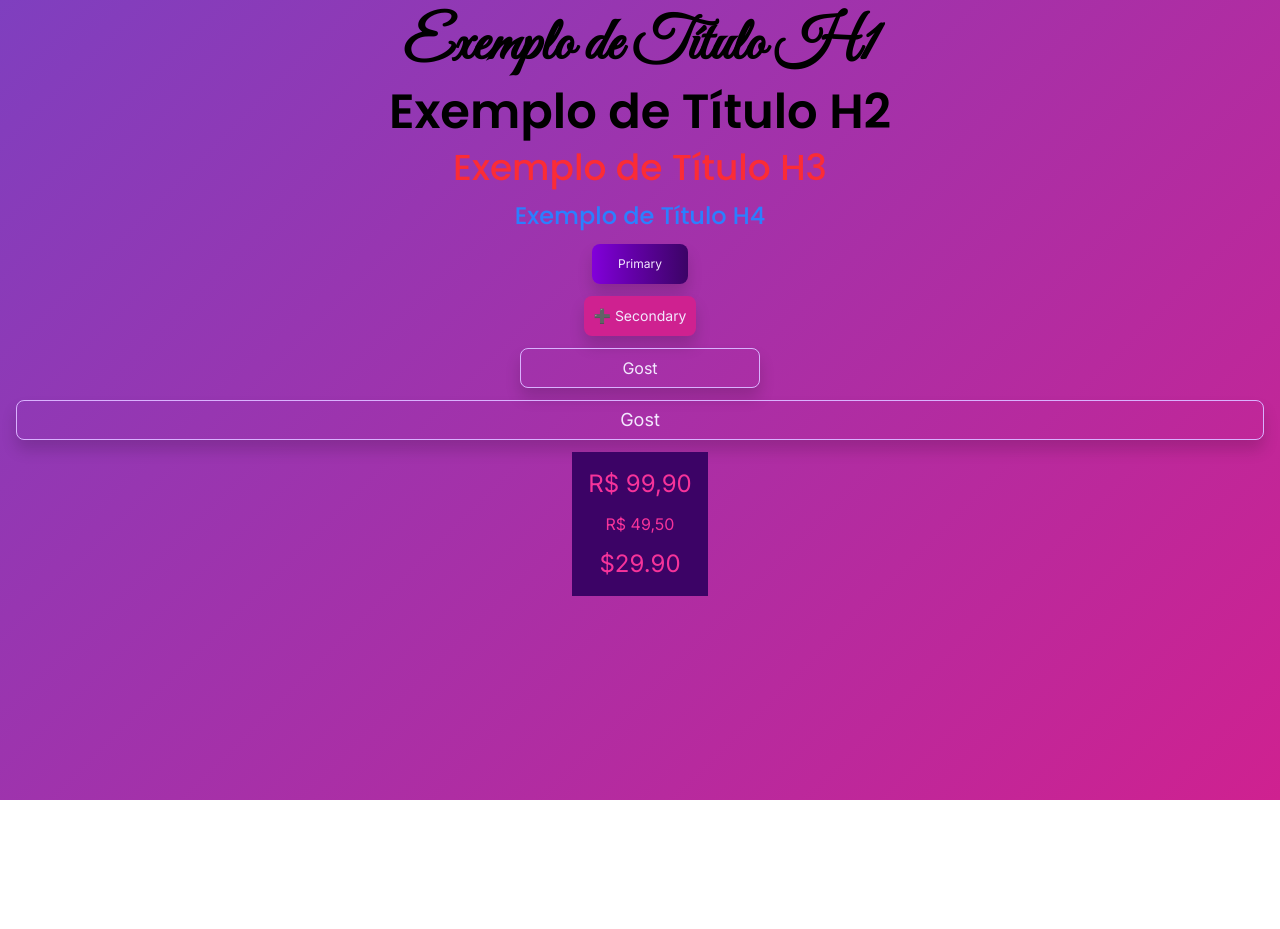
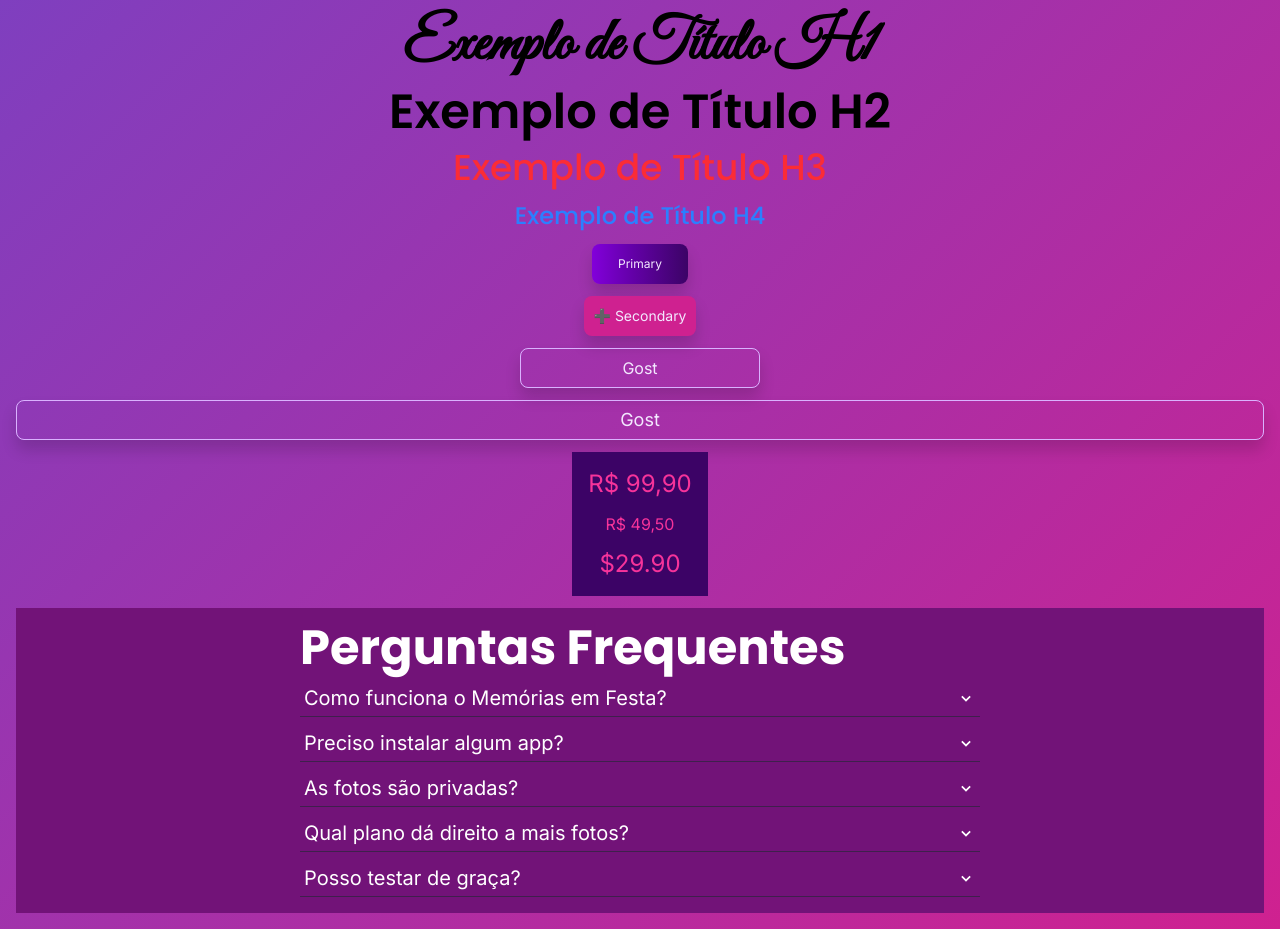
Before and after one commit to kelvincharlesdev/memorias-em-festa, a Next.js app: page / in a window 1280 px wide. Before the commit the page ends 800 px from the top, so only its background shows below. Built offline with nearby package versions, Linux system fonts and the light colour scheme.

Commit message:
feat: add Accordion component with FAQ functionality

```diff
--- a/package.json
+++ b/package.json
@@ -17,6 +17,7 @@
     "next": "15.3.5",
     "react": "^19.0.0",
     "react-dom": "^19.0.0",
+    "react-icons": "^5.5.0",
     "tailwind-variants": "^1.0.0"
   },
   "devDependencies": {
--- a/src/app/page.tsx
+++ b/src/app/page.tsx
@@ -1,3 +1,5 @@
+
+import { Accordion } from '@/components/Accordion';
 import { Button } from '@/components/Button';
 import { Price } from '@/components/Price';
 import { Title } from '@/components/Title';
@@ -34,6 +36,10 @@ export default function Home() {
 
         <Price currency="USD" fontSize="lg" locale="en-US" value={29.9} />
       </div>
+      <div className='w-full flex items-center justify-center bg-fuchsia-900'>
+        <Accordion />
+      </div>
+
     </div>
   );
 }
--- /dev/null
+++ b/src/components/Accordion/Accordion.tsx
@@ -0,0 +1,24 @@
+"use client";
+
+import { Title } from "../Title";
+import { AccordionItem } from "./AccordionItem";
+import faq from "./faq.json";
+
+export function Accordion() {
+  return (
+    <div className="flex flex-col gap-2 p-4">
+
+      <Title as="h2" size="lg" weight="bold" className="text-white">
+        Perguntas Frequentes
+      </Title>
+
+      {faq.map((item, index) => (
+        <AccordionItem
+          key={index}
+          question={item.question}
+          answer={item.answer}
+        />
+      ))}
+    </div>
+  );
+}
--- /dev/null
+++ b/src/components/Accordion/AccordionItem/AccordionItem.interface.ts
@@ -0,0 +1,4 @@
+export interface AccordionItemProps {
+  question: string;
+  answer: string;
+}
--- /dev/null
+++ b/src/components/Accordion/AccordionItem/AccordionItem.tsx
@@ -0,0 +1,27 @@
+
+"use client";
+import { useState } from "react";
+import { BiChevronDown, BiChevronUp } from "react-icons/bi";
+import { AccordionItemProps } from "./AccordionItem.interface";
+
+
+export function AccordionItem({ question, answer }: AccordionItemProps) {
+  const [isOpen, setIsOpen] = useState(false);
+
+  return (
+    <div className="w-[680px] flex flex-col gap-2 p-1 border-[#3F204C] border-b text-white">
+      <button className="text-xl flex justify-between items-center w-full"
+
+        onClick={() => setIsOpen(!isOpen)}
+      >
+        {question}
+        {isOpen ? <BiChevronUp size={20} /> : <BiChevronDown size={20} />}
+      </button>
+      {isOpen && (
+        <p className="text-base" >
+          {answer}
+        </p>
+      )}
+    </div>
+  );
+}
--- /dev/null
+++ b/src/components/Accordion/AccordionItem/index.ts
@@ -0,0 +1 @@
+export * from "./AccordionItem";
--- /dev/null
+++ b/src/components/Accordion/Faq.json
@@ -0,0 +1,22 @@
+[
+  {
+    "question": "Como funciona o Memórias em Festa?",
+    "answer": "Após criar um evento, você recebe um QR Code exclusivo. Tudo acontece direto do navegador, pelo QR Code da festa."
+  },
+  {
+    "question": "Preciso instalar algum app?",
+    "answer": "Não é necessário instalar nada, tudo funciona direto no navegador."
+  },
+  {
+    "question": "As fotos são privadas?",
+    "answer": "Sim, as fotos ficam disponíveis apenas para o contratante e convidados autorizados."
+  },
+  {
+    "question": "Qual plano dá direito a mais fotos?",
+    "answer": "Temos planos que variam conforme a quantidade de fotos. Consulte nossos pacotes para escolher o ideal."
+  },
+  {
+    "question": "Posso testar de graça?",
+    "answer": "Sim, você pode testar gratuitamente antes de contratar."
+  }
+]
--- /dev/null
+++ b/src/components/Accordion/index.ts
@@ -0,0 +1 @@
+export * from './Accordion';
```
Also changed, not shown: 1 other file (tests, documents, lock files or other folders).
